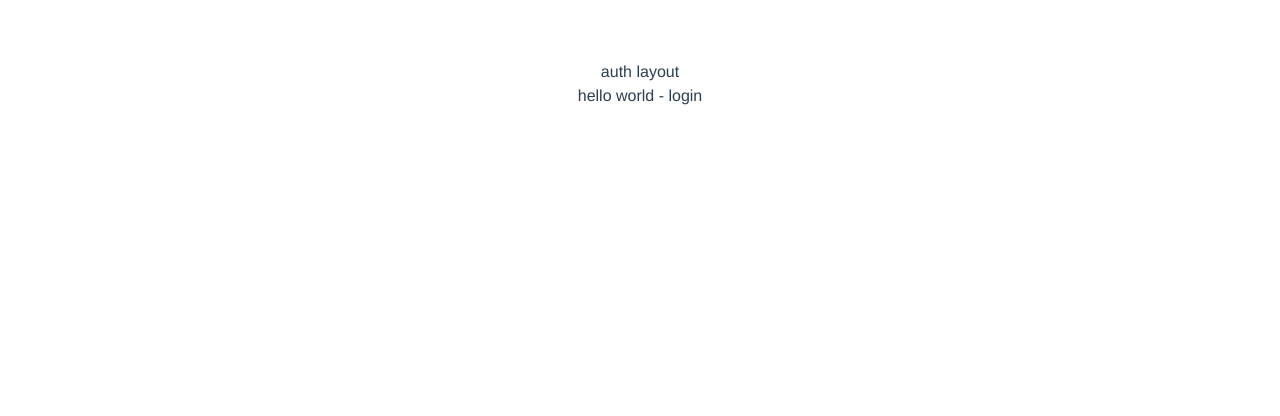
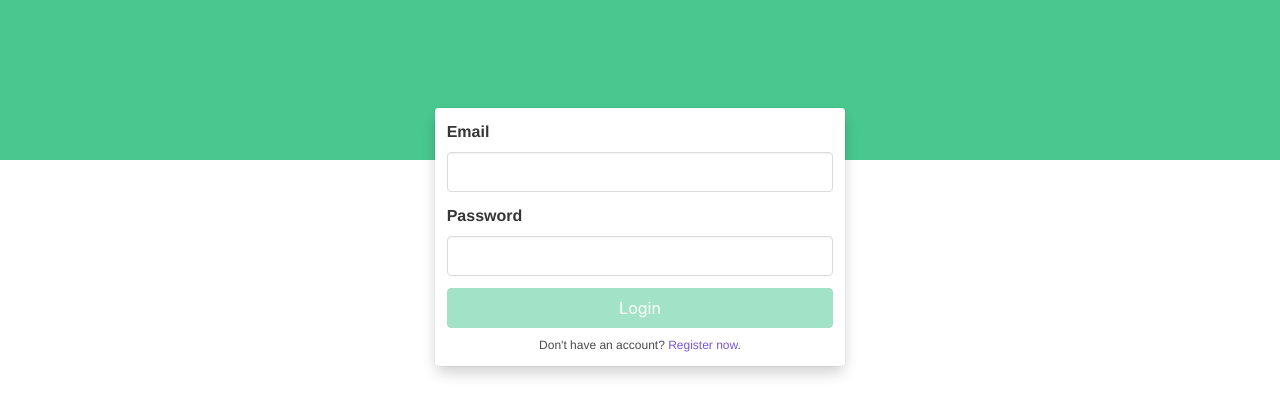
Before and after one commit to rsalunga29/incident_report, a Vue app in the folder src/static/: page /auth/login in a window 1280 px wide. Shown: the top 416 px of the page. Built offline with nearby package versions, Linux system fonts and the light colour scheme.

Commit message:
feature: auth wip

```diff
--- a/src/static/src/App.vue
+++ b/src/static/src/App.vue
@@ -11,12 +11,21 @@ export default {
 </script>
 
 <style>
+html,
+body {
+  width: 100%;
+  height: 100%;
+}
+
+* {
+  margin: 0;
+  padding: 0;
+}
+
 #app {
   font-family: Avenir, Helvetica, Arial, sans-serif;
   -webkit-font-smoothing: antialiased;
   -moz-osx-font-smoothing: grayscale;
-  text-align: center;
   color: #2c3e50;
-  margin-top: 60px;
 }
 </style>
--- a/src/static/src/auth/Login.vue
+++ b/src/static/src/auth/Login.vue
@@ -1,11 +1,95 @@
 <template>
-  <div>hello world - login</div>
+  <ValidationObserver v-slot="{ invalid, validated }">
+    <div class="columns is-flex is-flex-direction-column is-align-items-center">
+      <div
+        class="column is-4"
+        style="margin-top: -3.25rem;"
+      >
+        <div class="card has-background-light">
+          <div class="card content p-3">
+            <ValidationProvider
+              name="email"
+              rules="required|email"
+              immediate
+            >
+              <b-field
+                label="Email"
+                slot-scope="{ errors, valid }"
+                :type="valid ? 'is-success' : ''"
+              >
+                <b-input
+                  type="email"
+                  v-model="email"
+                  :validation-message="errors[0]"
+                />
+              </b-field>
+            </ValidationProvider>
+
+            <ValidationProvider
+              name="password"
+              rules="required"
+              immediate
+            >
+              <b-field
+                label="Password"
+                class="mt-3"
+                slot-scope="{ errors, valid }"
+                :type="valid ? 'is-success' : ''"
+              >
+                <b-input
+                  type="password"
+                  v-model="password"
+                  :validation-message="errors[0]"
+                />
+              </b-field>
+            </ValidationProvider>
+
+            <b-button
+              type="is-success is-fullwidth mt-3"
+              :disabled="invalid || !validated"
+              @click="login"
+            >Login</b-button>
+
+            <p class="is-size-7 has-text-centered mt-2">
+              Don't have an account?
+              <router-link to="/auth/register">Register now</router-link>.
+            </p>
+          </div>
+        </div>
+      </div>
+    </div>
+  </ValidationObserver>
 </template>
 
 <script>
+import { ValidationObserver, ValidationProvider, extend } from 'vee-validate';
+import { required, email } from 'vee-validate/dist/rules';
+
+extend('email', email);
+
+extend('required', {
+  ...required,
+  message: 'This field is required.',
+});
+
 export default {
-  created() {
-    console.log('this is login');
+  components: {
+    ValidationProvider,
+    ValidationObserver,
+  },
+
+  data() {
+    return {
+      email: '',
+      password: '',
+    };
+  },
+
+  methods: {
+    login() {
+      console.log(this.email);
+      console.log(this.password);
+    },
   },
 };
 </script>
--- a/src/static/src/auth/basicAuthProvider.js
+++ b/src/static/src/auth/basicAuthProvider.js
@@ -7,7 +7,7 @@ function login(to, from, next) {
     store.commit('auth/SET_USER_LOGIN', token)
     next()
   } else {
-    if (to.path !== '/auth/login') {
+    if (to.path !== '/auth/login' && to.path !== '/auth/register') {
       next('/auth/login')
     } else {
       next()
--- a/src/static/src/auth/store.js
+++ b/src/static/src/auth/store.js
@@ -6,7 +6,15 @@ const getters = {}
 
 const mutations = {}
 
-const actions = {}
+const actions = {
+  login({ commit }, data) {
+    console.log(data)
+  },
+
+  register({ dispatch, commit }, data) {
+    console.log(data)
+  }
+}
 
 export default {
   namespace: true,
--- a/src/static/src/components/Layouts/AuthLayout.vue
+++ b/src/static/src/components/Layouts/AuthLayout.vue
@@ -1,8 +1,12 @@
 <template>
-  <div>
-    auth layout
+  <section>
+    <div
+      class="hero is-success"
+      style="height: 10rem;"
+    ></div>
+
     <router-view :key="$route.path" />
-  </div>
+  </section>
 </template>
 
 <script>
--- a/src/static/src/router/routes.js
+++ b/src/static/src/router/routes.js
@@ -5,7 +5,7 @@ export const publicRoutes = [
     path: '*',
     component: () => import(/* webpackChunkName: 'errors-404' */ '@/errors/NotFound.vue')
   },
-  {
+  { // @TODO: Disable route if user is already logged in
     path: '/auth',
     component: AuthLayout,
     meta: {
```
